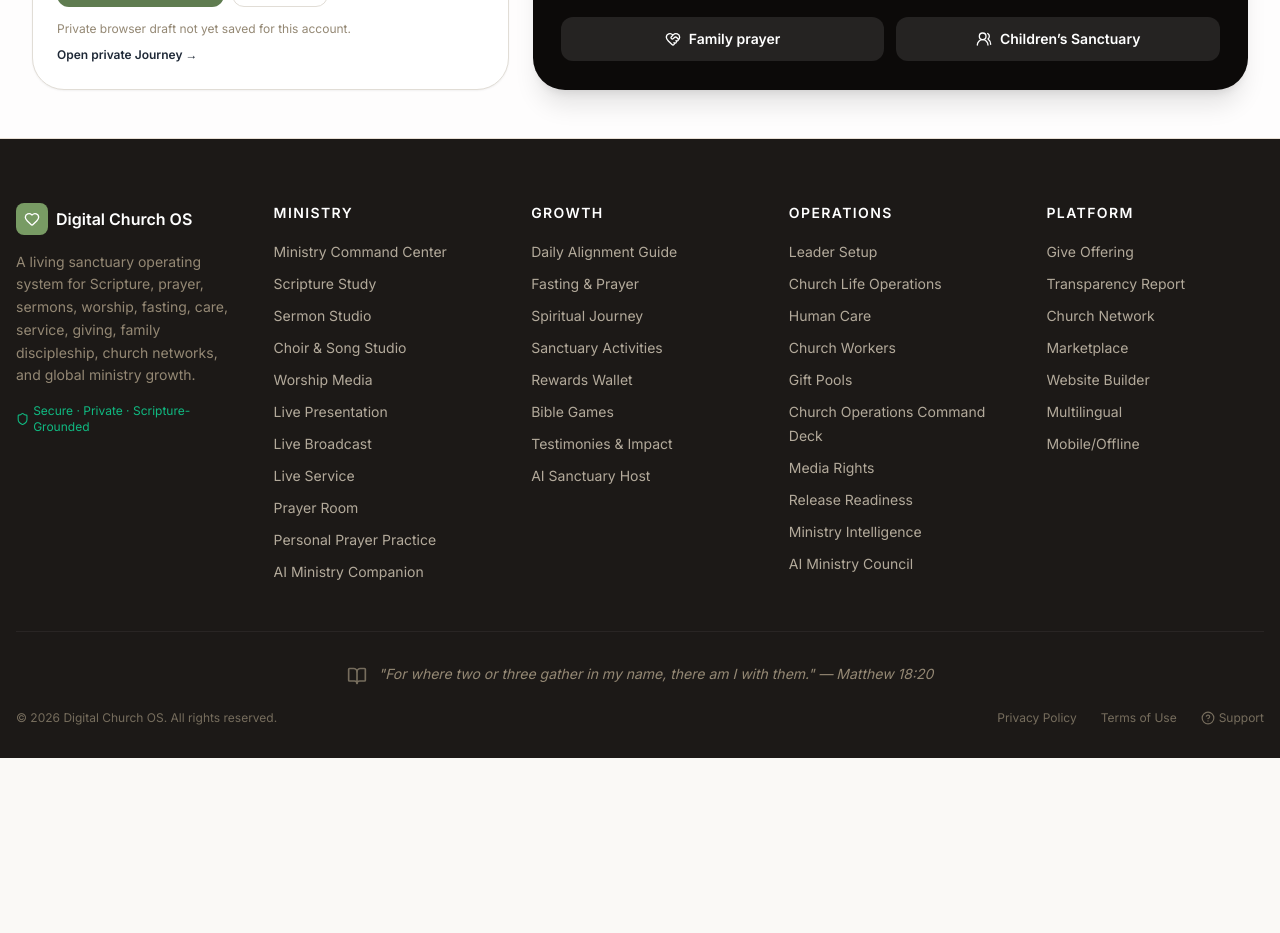
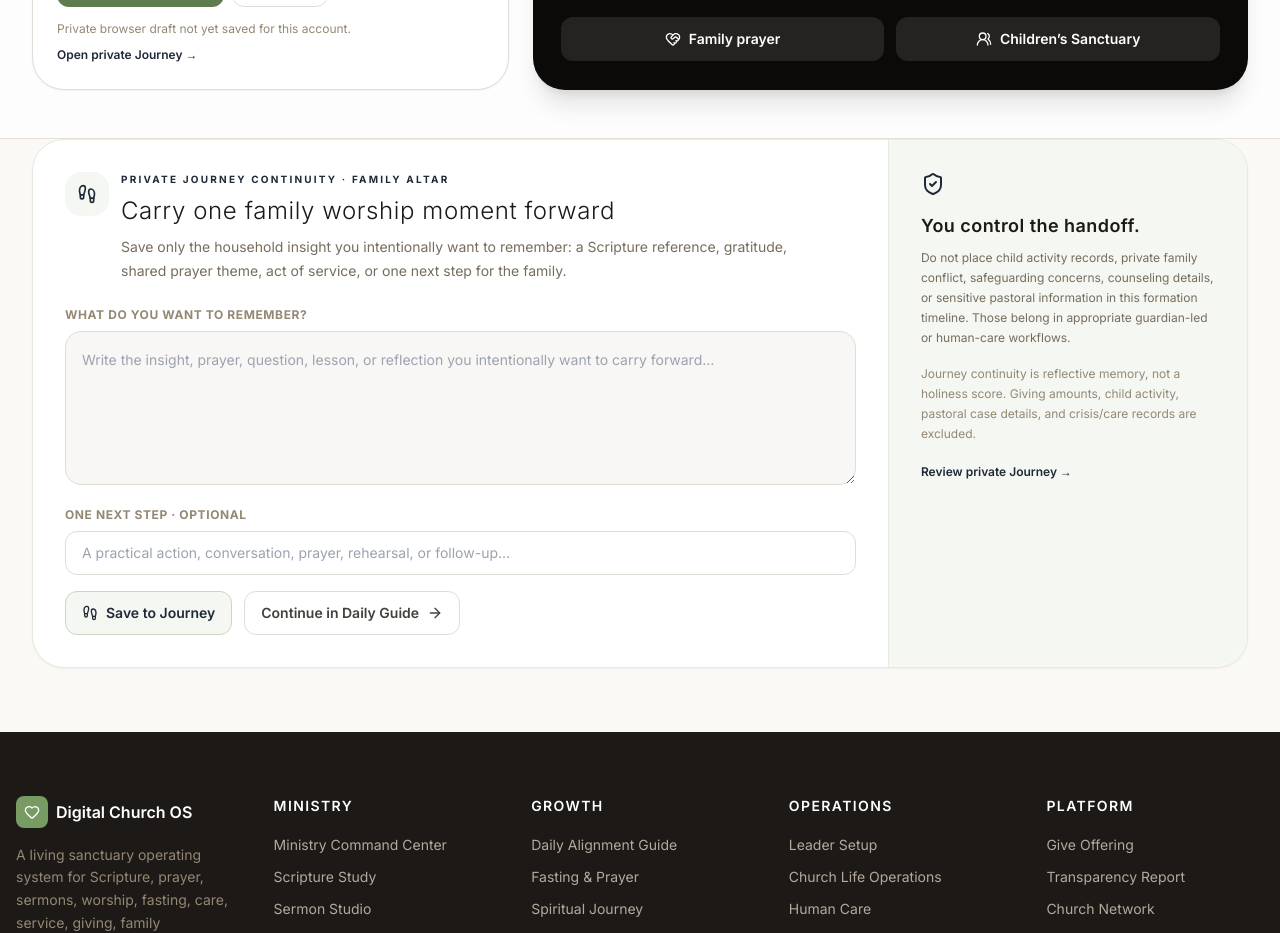
Before and after one commit to TechCodinz/digital-church-os, a Next.js app: page /family-altar in a window 1280 px wide. Shown: the part 3440-4373 px from the top of the page. Before the commit the page ends 4198 px from the top, so only its background shows below. Built offline with nearby package versions, Linux system fonts and the light colour scheme; no server answers.

Commit message:
feat(family): add private Journey handoff from Family Altar

```diff
--- a/app/family-altar/page.tsx
+++ b/app/family-altar/page.tsx
@@ -1,5 +1,6 @@
 import { AdvancedMinistryWorkspace } from '@/components/ministry/AdvancedMinistryWorkspace';
 import { FamilyAltarPlanner } from '@/components/ministry/FamilyAltarPlanner';
+import { JourneyContinuityComposer } from '@/components/journey/JourneyContinuityComposer';
 
 export default function FamilyAltarPage() {
   return (
@@ -32,6 +33,18 @@ export default function FamilyAltarPage() {
         ]}
       />
       <FamilyAltarPlanner />
+      <div className="bg-cream-50 px-4 pb-16 sm:px-6 lg:px-8">
+        <div className="mx-auto max-w-7xl">
+          <JourneyContinuityComposer
+            source="Family Altar"
+            title="Carry one family worship moment forward"
+            prompt="Save only the household insight you intentionally want to remember: a Scripture reference, gratitude, shared prayer theme, act of service, or one next step for the family."
+            nextHref="/daily-guide"
+            nextLabel="Continue in Daily Guide"
+            privacyNote="Do not place child activity records, private family conflict, safeguarding concerns, counseling details, or sensitive pastoral information in this formation timeline. Those belong in appropriate guardian-led or human-care workflows."
+          />
+        </div>
+      </div>
     </>
   );
 }
```
